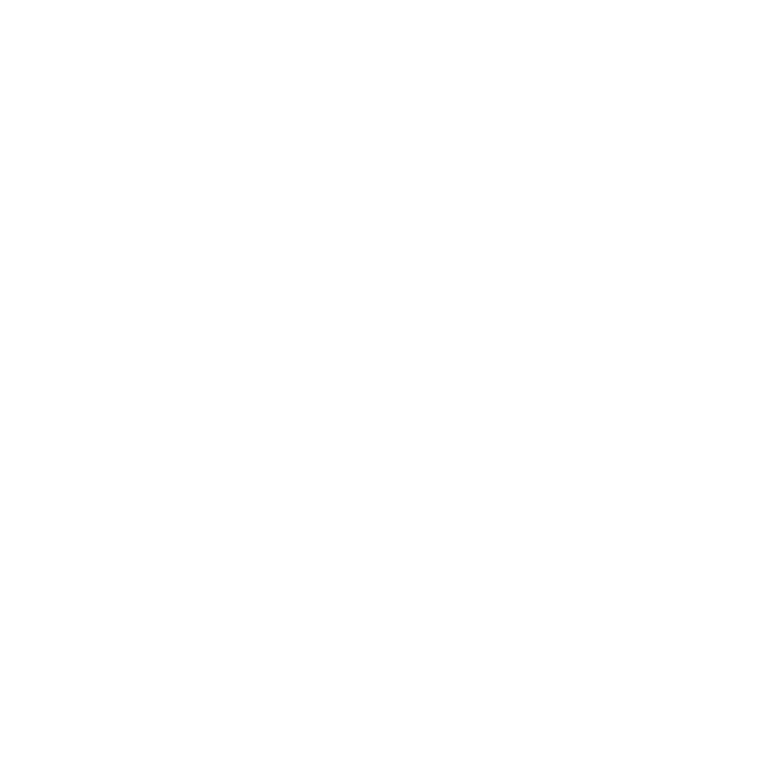
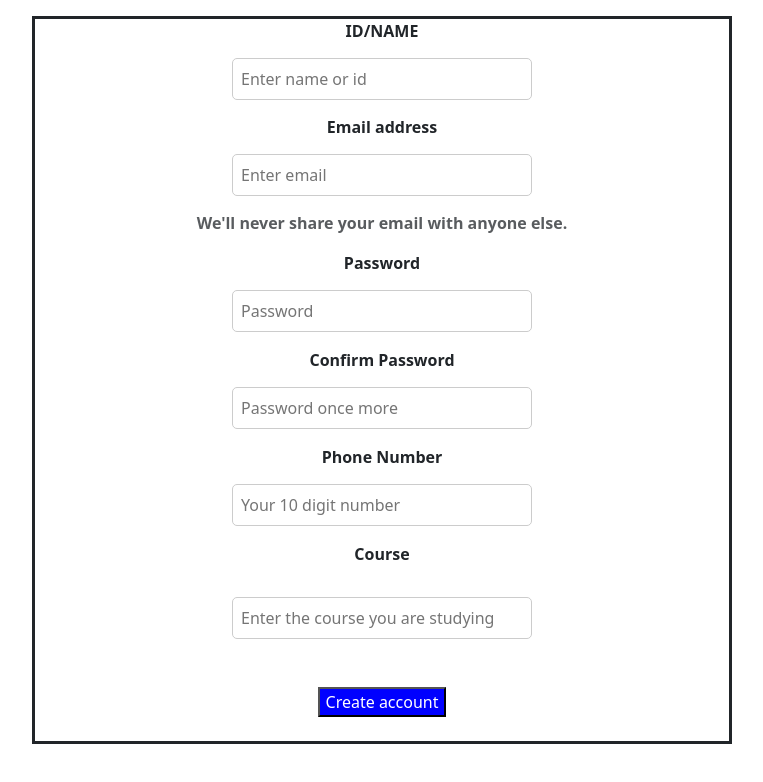
Before and after one commit to sharanjayakumar/Note-taking-application, a React (Create React App) app in the folder project/: page /create_account in a window 1280 px wide. Before the commit this address had no page. Shown: the top 782 px of the page, without its empty margins (258-1021 px from the left). Built offline with nearby package versions, Linux system fonts and the light colour scheme.

Commit message:
User changes commit

```diff
--- a/project/src/App.js
+++ b/project/src/App.js
@@ -6,6 +6,8 @@
 import Viewnotes from './Components/Admin/Viewnotes';
 import Addnotes from './Components/Admin/Addnotes';
 import Login from './Components/User/Login';
+import Forgotpass from './Components/User/Forgotpass';
+import Createacc from './Components/User/Createacc';
 
 function App() {
   return (
@@ -17,6 +19,8 @@
         <Route path='/admin-dashboard' element={<Dashboard/>} ></Route>
         <Route path='/viewnote' element={<Viewnotes/>} ></Route>
         <Route path='/addnote' element={<Addnotes/>} ></Route>
+        <Route path='/forgot' element={<Forgotpass/>}></Route>
+        <Route path='/create_account' element={<Createacc/>}></Route>
 
       </Routes>
 
--- /dev/null
+++ b/project/src/Components/User/Createacc.js
@@ -0,0 +1,59 @@
+import React from 'react'
+import { Link } from 'react-router-dom'
+function Createacc() {
+  return (
+    <div>
+        <form className='my-3 mx-auto' style={{border:'solid',width:'700px'}}>
+    <center>
+      <form className="mb-3" controlId="formBasicEmail">
+      <label>ID/NAME</label>
+      <center>
+      <input style={{width:'300px'}} type="text" placeholder="Enter name or id" />
+      </center>
+
+        <label>Email address</label>
+        <center>
+        <input style={{width:'300px'}} type="email" placeholder="Enter email" />
+        </center>
+
+        <label className="text-muted">
+          We'll never share your email with anyone else.
+        </label>
+      </form>
+
+      <form className="mb-3" controlId="formBasicPassword">
+        <label>Password</label>
+        <center>
+        <input style={{width:'300px'}} type="password" placeholder="Password" />
+        </center>
+      </form>
+      <form className="mb-3" controlId="formBasicPassword">
+        <label>Confirm Password</label>
+        <center>
+        <input style={{width:'300px'}} type="password" placeholder="Password once more" />
+        </center>
+      </form>
+      <form className="mb-3" controlId="formBasicNumber">
+        <label>Phone Number</label>
+        <center>
+        <input style={{width:'300px'}} type="number" placeholder="Your 10 digit number" /><br/>
+        </center>
+        </form>
+      <form>
+        <label className='mb-3'>Course</label>
+        <center><input style={{width:'300px'}} type='text' placeholder='Enter the course you are studying'/></center>
+      </form>
+
+    <br/><br/>
+      <button  style={{backgroundColor:'blue',color:'white'}} variant="primary" type="submit">
+        <Link to='/login'></Link>
+        Create account
+      </button><br/><br/>
+      </center>
+    </form>
+
+    </div>
+  )
+}
+
+export default Createacc
--- /dev/null
+++ b/project/src/Components/User/Forgotpass.js
@@ -0,0 +1,9 @@
+import React from 'react'
+
+function Forgotpass() {
+  return (
+    <div>Forgotpass</div>
+  )
+}
+
+export default Forgotpass
--- a/project/src/Components/User/Login.js
+++ b/project/src/Components/User/Login.js
@@ -35,8 +35,8 @@
           <button className="butn" type="submit">LOGIN</button>
         </center>
         <div className='row'>
-          <a className=' col-6' onClick={<Link to = '/Forgotpassword' ></Link>}>FORGOT PASSWORD</a>
-          <a href='#' className=' col-6'>CREATE NEW ACCOUNT?</a>
+          <Link to='/forgot' className=' col-6'>FORGOT PASSWORD</Link>
+          <Link to='/create_account' className=' col-6'>CREATE NEW ACCOUNT?</Link>
         </div>
 
       </form>
```
